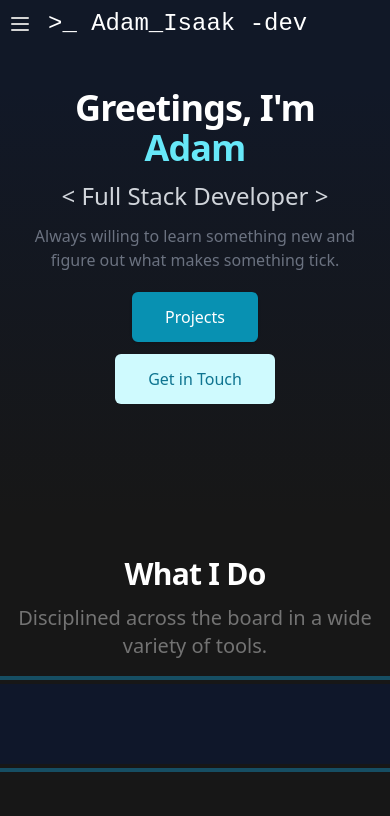
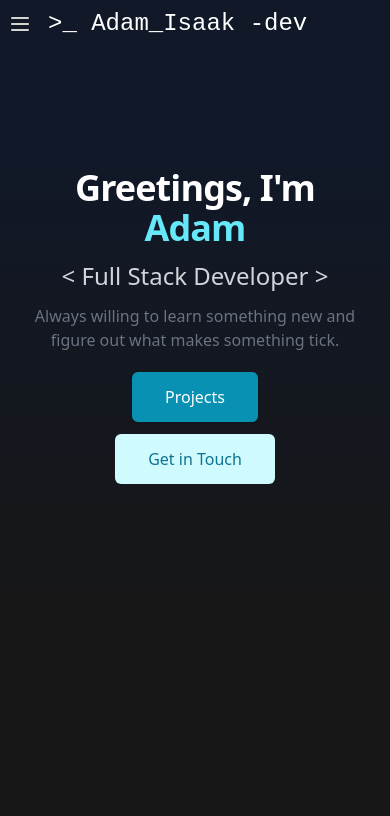
Before and after one commit to Adam-Isaak-dev/portfolio, a Next.js app: page / in a window 390 px wide. Shown: the top 816 px of the page. Built offline with nearby package versions, Linux system fonts and the light colour scheme; some icons are missing.

Commit message:
Add sticky nav

```diff
--- a/components/NavBar.jsx
+++ b/components/NavBar.jsx
@@ -3,7 +3,7 @@ import Link from 'next/link';
 import { IconMenu2, IconX } from '@tabler/icons';
 
 const navigation = [
-  {name: 'Home', href: '/', anchor: "home"},
+  {name: 'Home', href: '/#home', anchor: "home"},
   {name: 'About', href: '/#about', anchor: "about"},
   {name: 'Portfolio', href: '/#portfolio', anchor: "portfolio"},
   {name: 'Contact', href: '/#contact', anchor: "contact"},
@@ -11,13 +11,14 @@ const navigation = [
 
 export default function NavBar(props) {
   const [open, setOpen] = React.useState(false);
+  const [stuck, setStuck] = React.useState(false);
   const navItemWidth = `w-1/${navigation.length}`;
 
   function handleOpen() {
     setOpen(!open);
   }
 
-  function handleScroll(e) {
+  function handleClick(e) {
     if(e.target.dataset.anchor) {
       e.preventDefault();
 
@@ -31,8 +32,20 @@ export default function NavBar(props) {
     }
   }
 
+  function handleScroll() {
+    const hero = document.getElementById("hero");
+    const rect = hero.getBoundingClientRect();
+
+    setStuck(rect.bottom < 0);
+  }
+
+  React.useEffect(() => {
+    document.addEventListener('scroll', handleScroll, true);
+    return () => document.removeEventListener('scroll', handleScroll);
+  })
+
   return (
-    <nav className="text-white">
+    <nav className={"text-white border-cyan-800 border-solid transition-transform duration-500 ease-in-out " + (stuck ? "sticky top-0 bg-gradient-to-r from-gray-900 to-cyan-900 border-b-2 z-20 translate-y-0 shadow-2xl" : "bg-transparent border-b-0 -translate-y-20" )}>
       <div className="mx-auto max-w-7xl px-2 sm:px-6 lg:px-8 py-0 lg:py-2">
         <div className="sm:h-16 h-12 relative flex flex-row items-center md:justify-between justify-start">
           <div className="block md:hidden mr-4 ">
@@ -44,8 +57,8 @@ export default function NavBar(props) {
             </div>
           </div>
           <div className="">
-            <Link href="/">
-              <a className="cursor-pointer md:pb-2 sm:pb-1 hover:text-cyan-200 hover:border-b-4 border-cyan-500">
+            <Link href="/#home" scroll={false}>
+              <a className="cursor-pointer md:pb-2 sm:pb-1 hover:text-cyan-200 hover:border-b-4 border-cyan-500" data-anchor="home" onClick={(e) => handleClick(e)}>
                 <span className="lg:text-5xl md:text-4xl sm:text-4xl text-2xl font-logo">	&gt;_&nbsp;Adam_Isaak&nbsp;-dev</span>
               </a>
             </Link>
@@ -55,7 +68,7 @@ export default function NavBar(props) {
               {navigation.map((item) => (
                 <li className={`${navItemWidth} flex justify-center`} key={item.name}>
                   <Link href={item.href} scroll={!item.anchor}>
-                    <a className="cursor-pointer lg:text-xl text-base hover:font-bold hover:text-cyan-100 hover:border-b-4 border-cyan-500" data-anchor={item.anchor} onClick={(e) => handleScroll(e)}>
+                    <a className="cursor-pointer lg:text-xl text-base hover:font-bold hover:text-cyan-100 hover:border-b-4 border-cyan-500" data-anchor={item.anchor} onClick={(e) => handleClick(e)}>
                       <span className="sm:pr-2 pr-1 font-bold">/</span>{item.name}
                     </a>
                   </Link>
@@ -72,7 +85,7 @@ export default function NavBar(props) {
               {navigation.map((item) => (
                 <li className="flex justify-start items-center py-1 ml-5 w-full" key={item.name}>
                   <Link href={item.href} scroll={!item.anchor}>
-                    <a className="cursor-pointer lg:text-xl text-base hover:font-bold hover:text-cyan-100 hover:border-b-4 border-cyan-500" data-anchor={item.anchor} onClick={(e) => handleScroll(e)}>
+                    <a className="cursor-pointer lg:text-xl text-base hover:font-bold hover:text-cyan-100 hover:border-b-4 border-cyan-500" data-anchor={item.anchor} onClick={(e) => handleClick(e)}>
                       <span className="sm:pr-2 pr-1 font-bold">/</span>{item.name}
                     </a>
                   </Link>
--- a/components/home/Experience.jsx
+++ b/components/home/Experience.jsx
@@ -90,7 +90,7 @@ export function Entry(props) {
   }
 
   return (
-    <div className="md:w-4xl rounded-xl bg-slate-900 mx-2">
+    <div className="md:w-4xl rounded-xl mx-2">
       <div className="rounded-xl lg:h-12 md:h-14 h-20 sm:px-10 px-5  bg-cyan-400 relative flex items-center justify-between " onClick={(e) => handleClick(e)}>
         <span className="sm:text-xl text-lg font-bold">{props.title}</span>
         <span className="sm:text-lg text-base font-semibold text-right">{props.start} - {props.end}</span>
@@ -98,6 +98,7 @@ export function Entry(props) {
           {open ? <IconCaretUp className="h-6 w-6 text-cyan-100"/> : <IconCaretDown className="h-6 w-6 text-cyan-100"/> }
         </button>
       </div>
+      <div className="bg-slate-900 rounded-xl">
         <div className={(open ? "opacity-100 max-h-96" : "opacity-0 max-h-0") + " transition-all ease-in-out duration-300 overflow-hidden"} id={"background-" + props.title}>
           <div className=" space-y-5 p-5">
             <div className="flex space-x-3 items-center">
@@ -124,5 +125,6 @@ export function Entry(props) {
           <p></p>
         </div>
       </div>
+    </div>
   );
 }
--- a/components/home/HeroSection.jsx
+++ b/components/home/HeroSection.jsx
@@ -1,9 +1,18 @@
 import Link from 'next/link';
 
 export default function HeroSection(props) {
+
+  function handleClick(e) {
+    e.preventDefault();
+
+    document.getElementById(e.target.dataset.anchor).scrollIntoView({
+      behavior: 'smooth'
+    });
+  }
+
   return (
-    <div className="bg-gradient-to-b from-gray-900 to-neutral-900">
-      <div className="mx-auto mt-10 max-w-7xl px-4 sm:mt-12 sm:px-6 md:mt-16 lg:mt-20 lg:px-8 xl:mt-28 pb-28">
+    <div className="bg-gradient-to-b from-gray-900 to-neutral-900" id="hero">
+      <div className="mx-auto mt-10 max-w-7xl px-4 sm:mt-12 sm:px-6 md:mt-16 lg:mt-20 lg:px-8 xl:mt-28 pb-36">
         <div className="text-center">
             <h1 className="text-4xl font-bold tracking-tight text-white sm:text-5xl md:text-6xl">
               <span className="block xl:inline">Greetings, I'm </span>
@@ -17,13 +26,17 @@ export default function HeroSection(props) {
             </p>
             <div className="mt-5 sm:mt-8 flex justify-center items-center flex-col sm:flex-row  sm:space-y-0 space-y-3 sm:space-x-3 space-x-0">
               <div className="rounded-md shadow">
-                <Link href="/">
-                  <button className="flex w-full items-center justify-center rounded-md border border-transparent bg-cyan-600 px-8 py-3 text-base font-medium text-white hover:bg-cyan-700 md:py-4 md:px-10 md:text-lg">Projects</button>
+                <Link href="/#portfolio" scroll={false}>
+                  <a onClick={(e) => handleClick(e)}>
+                    <button className="flex w-full items-center justify-center rounded-md border border-transparent bg-cyan-600 px-8 py-3 text-base font-medium text-white hover:bg-cyan-700 md:py-4 md:px-10 md:text-lg" data-anchor="portfolio">Projects</button>
+                  </a>
                 </Link>
               </div>
               <div>
-                <Link href="/">
-                  <button className="flex w-full items-center justify-center rounded-md border border-transparent bg-cyan-100 px-8 py-3 text-base font-medium text-cyan-700 hover:bg-cyan-200 md:py-4 md:px-10 md:text-lg">Get in Touch</button>
+                <Link href="/#contact" scroll={false}>
+                  <a onClick={(e) => handleClick(e)}>
+                    <button className="flex w-full items-center justify-center rounded-md border border-transparent bg-cyan-100 px-8 py-3 text-base font-medium text-cyan-700 hover:bg-cyan-200 md:py-4 md:px-10 md:text-lg" data-anchor="contact">Get in Touch</button>
+                  </a>
                 </Link>
               </div>
             </div>
--- a/components/home/Showcase.jsx
+++ b/components/home/Showcase.jsx
@@ -89,9 +89,9 @@ const logos = [
 
 export default function Showcase(props) {
   return (
-    <div className="bg-neutral-900" id="about">
-      <div className="mx-auto max-w-7xl lg:py-30 md:py-20 sm:py-15 py-10 flex flex-col justify-center items-center">
-        <div className="text-center">
+    <div className="bg-neutral-900" >
+      <div className="mx-auto max-w-7xl lg:py-30 md:py-20 sm:py-15 py-10 flex flex-col justify-center items-center" >
+        <div className="text-center pt-36" id="about">
           <h2 className="text-3xl font-bold tracking-tight text-white sm:text-4xl md:text-5xl">What I Do</h2>
           <p className="mt-3 text-xl text-neutral-500">
             Disciplined across the board in a wide variety of tools.
--- a/pages/index.js
+++ b/pages/index.js
@@ -31,7 +31,7 @@ export default function Home() {
     <div className="bg-gray-900">
       <DocumentHeader title="Home" description="my personal portfolio website"/>
       <main>
-        <div id="home">
+        <div className="pt-20" id="home">
           <NavBar />
           <HeroSection />
           <Showcase />
```
Lines whose indentation alone changed are shown as unchanged.
